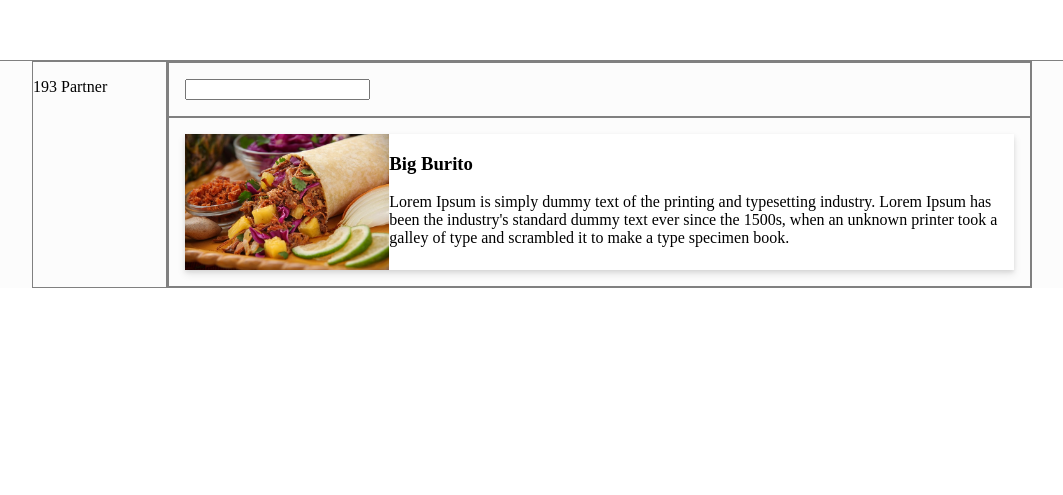
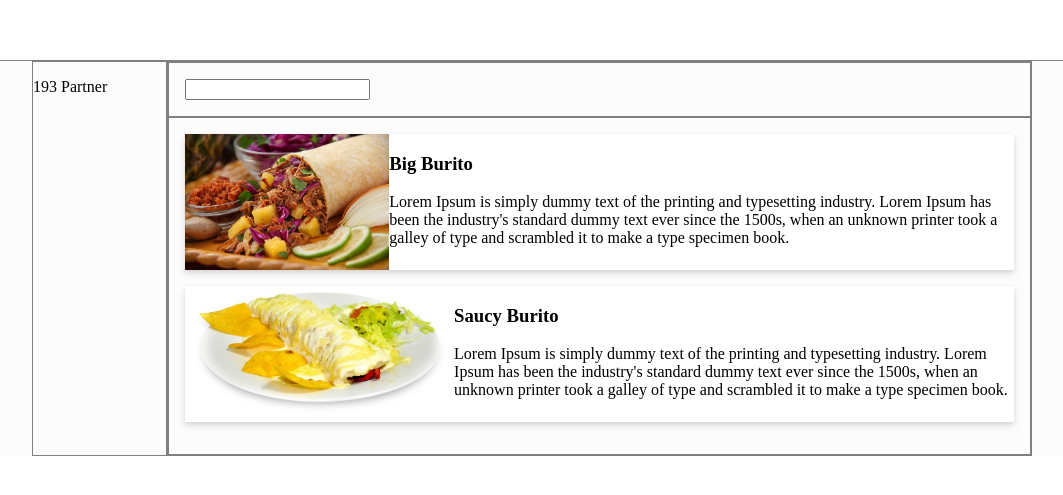
Before and after one commit to 43and18zeroes/burito-company, a plain HTML site: page index.html in a window 1280 px wide. Shown: the part 131-626 px from the top of the page, without its empty margins (108-1171 px from the left). Drawn offline with Linux system fonts and the light colour scheme.

Commit message:
21June14

```diff
--- a/css/style.scss
+++ b/css/style.scss
@@ -39,6 +39,7 @@ body {
                         display: flex;
                         background-color: white;
                         box-shadow: 0 4px 8px rgba(0, 0, 0, 0.1), 0 2px 4px rgba(0, 0, 0, 0.08);
+                        margin-bottom: 16px;
 
                         img {
                             width: 287px;
--- a/js/app.js
+++ b/js/app.js
@@ -3,6 +3,12 @@ const productList = {
     {
       title: 'Big Burito',
       imageUrl: 'img/01.jpg',
+      description:
+        "Lorem Ipsum is simply dummy text of the printing and typesetting industry. Lorem Ipsum has been the industry's standard dummy text ever since the 1500s, when an unknown printer took a galley of type and scrambled it to make a type specimen book.",
+    },
+    {
+      title: 'Saucy Burito',
+      imageUrl: 'img/02.jpg',
       description:
         "Lorem Ipsum is simply dummy text of the printing and typesetting industry. Lorem Ipsum has been the industry's standard dummy text ever since the 1500s, when an unknown printer took a galley of type and scrambled it to make a type specimen book.",
     },
```
Also changed, not shown: css/style.css, 1 other file.
